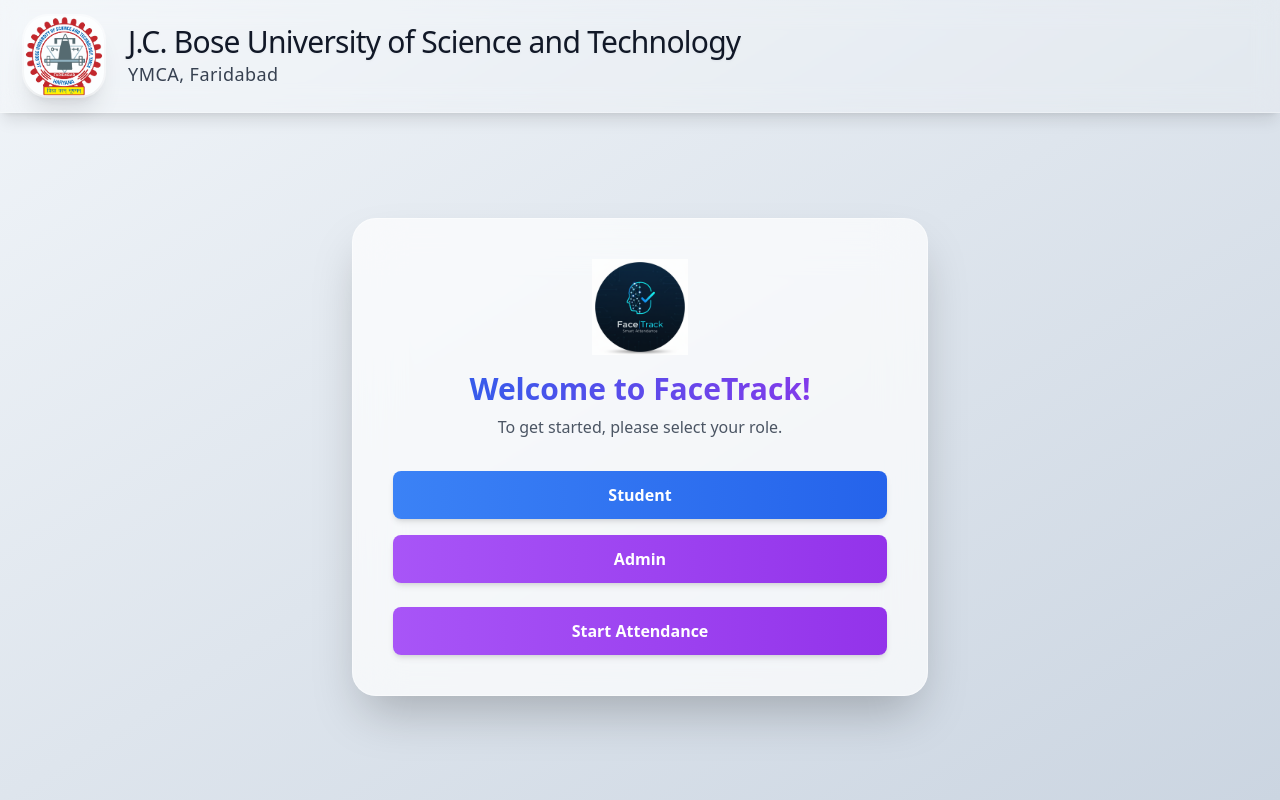
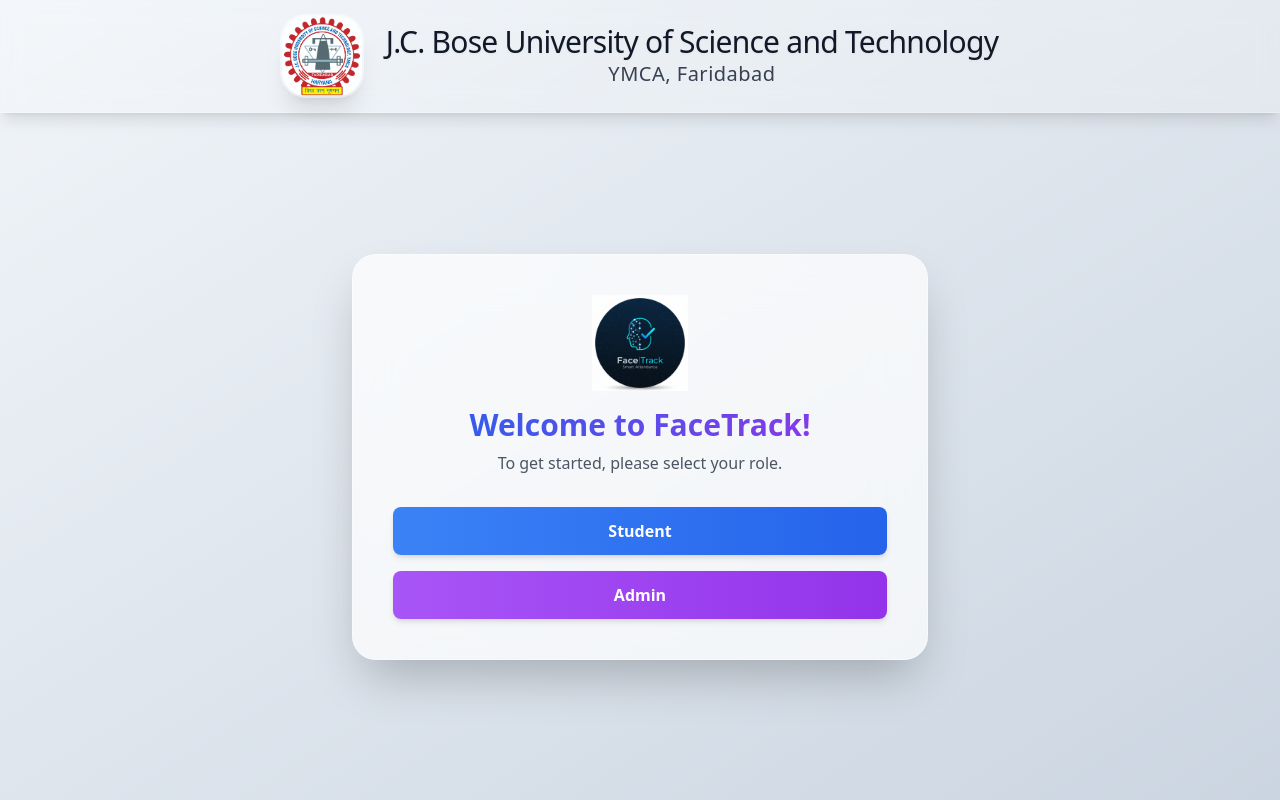
Before and after one commit to annshkumarsingh/FaceTrack, a React (Vite) app in the folder frontend/: page / in a window 1280 px wide. Built offline with nearby package versions, Linux system fonts and the light colour scheme.

Commit message:
Tweaked Lockscreen  UI.

```diff
--- a/frontend/src/components/LockScreen.jsx
+++ b/frontend/src/components/LockScreen.jsx
@@ -14,22 +14,6 @@
     setResetEmail(email);
     setView("resetForm");
   };
-
-  //Attendance system
-  const startAttendance = async () => {
-    try {
-      const res = await fetch("http://localhost:8000/start-attendance", {
-        method: "POST",
-      });
-      const data = await res.json();
-      console.log(data);
-      alert("Attendance system started!");
-    } catch (err) {
-      console.error(err);
-      alert("Failed to start attendance system");
-    }
-  };
-
 
 
   const RoleChoiceScreen = () => (
@@ -65,11 +49,6 @@
           Admin
         </button>
       </div>
-
-      {/*  start attendance currenlty simple setup wiull add subject with date later */}
-      <button onClick={startAttendance} className=" mt-6 w-full py-3 rounded-lg bg-gradient-to-r from-purple-500 to-purple-600 text-white font-semibold shadow-md hover:opacity-90 transition-opacity">
-        Start Attendance
-      </button>
     </div>
   );
 
@@ -169,7 +148,7 @@
 
       {/* Header */}
       <header className="backdrop-blur-md bg-white/20 dark:bg-gray-900/20 border-b border-white/30 dark:border-gray-700/30 shadow-lg sticky top-0 z-20">
-        <div className="container mx-auto flex items-center gap-6 py-4 px-6">
+        <div className="container mx-auto flex justify-center items-center gap-6 py-4 px-6">
           <div className="h-20 w-20 rounded-3xl overflow-hidden shadow-xl ring-2 ring-white/50 dark:ring-gray-700 flex-shrink-0">
             <img
               src="/YMCA_Logo.jpg"
@@ -182,7 +161,7 @@
             <h1 className="text-3xl md:text-3xl font-medium tracking-tight drop-shadow-sm">
               J.C. Bose University of Science and Technology
             </h1>
-            <p className="md:text-lg text-base text-gray-700 dark:text-gray-300 font-normal tracking-wide">
+            <p className="md:text-xl font-medium text-center text-base text-gray-700 dark:text-gray-300 tracking-wide">
               YMCA, Faridabad
             </p>
           </div>
```
